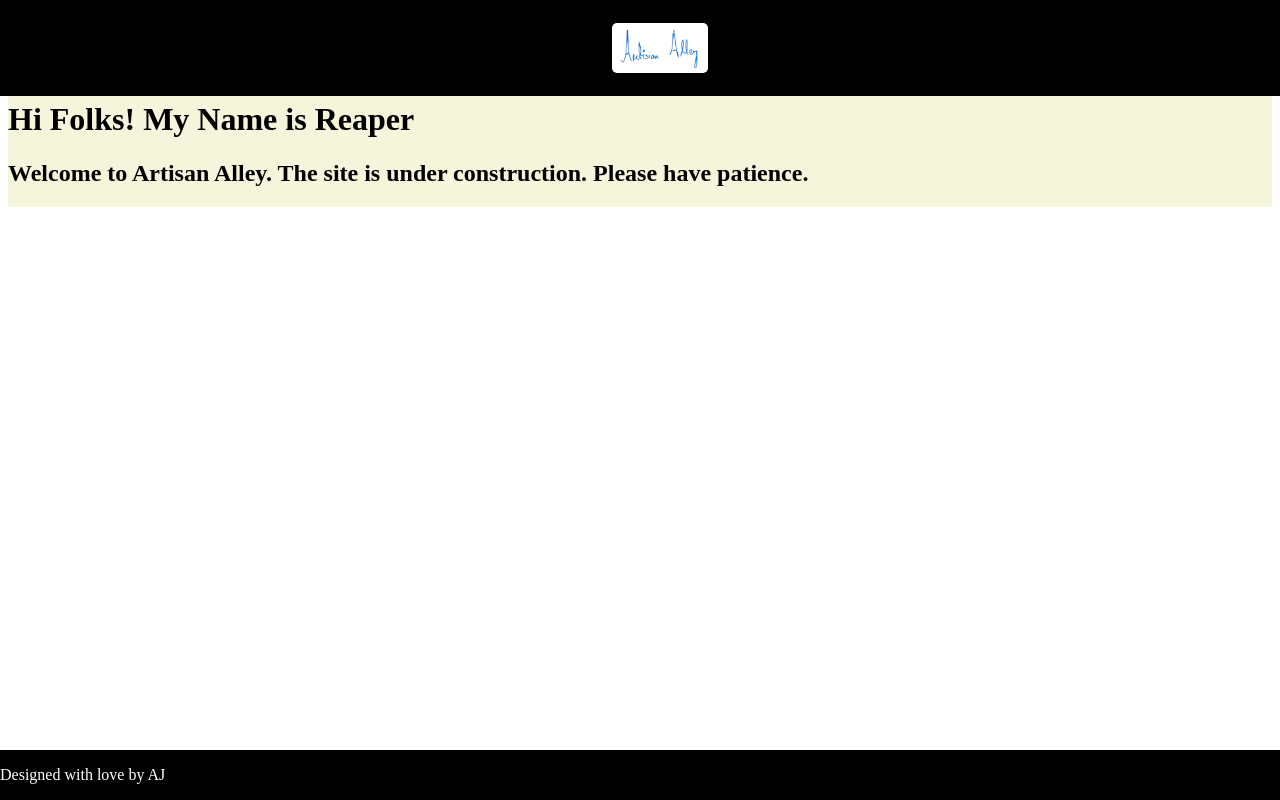
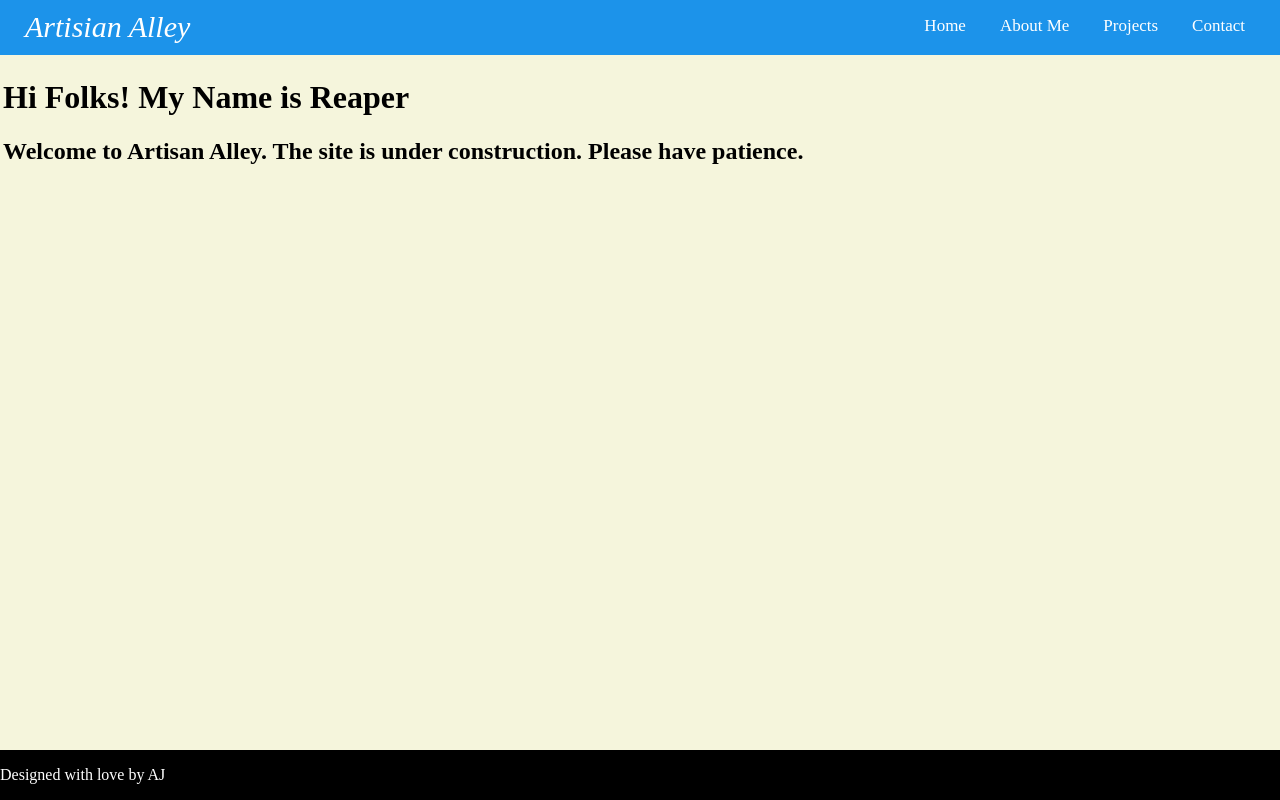
Before and after one commit to Reaper-git/artisianalley, a plain HTML site: page index.html in a window 1280 px wide. Drawn offline with Linux system fonts and the light colour scheme.

Commit message:
Header removed, new Header added

```diff
--- a/index.html
+++ b/index.html
@@ -6,19 +6,24 @@
         <link rel="stylesheet" href="mystyle.css">
     </head>
     <body>
-        <div class="container">
-            <header>
-                <img class="logo" src="logo.png" alt="Artisian Alley">
-            </header>
+        <nav>
+            <label class="logo-main"><a href="">Artisian Alley</a></label>
+            <ul>
+                <li><a href="">Home</a></li>
+                <li><a href="">About Me</a></li>
+                <li><a href="">Projects</a></li>
+                <li><a href="">Contact</a></li>
+            </ul>
+        </nav>
 
-            <main>
-                <h1>Hi Folks! My Name is Reaper</h1>
-                <h2>Welcome to Artisan Alley. The site is under construction. Please have patience.</h2>
-            </main>
+        <div class="main">
+            <h1>Hi Folks! My Name is Reaper</h1>
+            <h2>Welcome to Artisan Alley. The site is under construction. Please have patience.</h2>
+        </div>
 
-            <footer>
+        <div class="footer">
                 <p class="footer-line">Designed with love by AJ</p>
-            </footer>
         </div>
+
     </body>
 </html>
--- a/mystyle.css
+++ b/mystyle.css
@@ -1,40 +1,75 @@
-.container{
-    width: 100%;
-    height: 100%;
+html, body{
+    margin: 0;
+    padding: 0;
     background-color: beige;
 }
 
-header{
-    position: fixed;
+.header{
+    position: relative;
     flex-shrink: 0;
     background-color: black;
-    width: 100%;
-    top: 0;
-    left: 0;
-    right: 0;
-    padding: 20px;
+    width: 100%
 }
 
-main{
-    margin-top: 80px;
-    left: 0;
-    flex-grow: 1;
-    overflow: auto;
-    min-height: 2em;
+nav{
+    background-color: #1C93EA;
+    width: 100%;
+    height: 55px;
 }
 
-img.logo{
-    /* width: 200px;
-    height: 100px; */
-    display: block;
-    margin-left: auto;
-    margin-right: auto;
-    height: 50px;
-    border-radius: 8px;
-    border: solid;
+label.logo-main{
+    font-style: italic;
+    font-size: 30px;
+    font-family: serif;
+    color: white;
+    display: inline-block;
+    padding-left: 20px;
+    padding-top: 10px;
+    padding-bottom: 5px;
 }
 
-footer{
+nav label a{
+    text-decoration: none;
+    cursor: pointer;
+    color: white;
+    padding: 5px 5px 5px 5px;
+    border-radius: 10px;
+}
+
+nav ul{
+    float: right;
+    margin-right: 20px;
+}
+
+nav ul li{
+    list-style: none;
+    color: black;
+    display: inline-block;
+    margin: 10px;
+    line-height: 5%;
+}
+
+nav ul li a{
+    text-decoration: none;
+    cursor: pointer;
+    font-size: 17px;
+    color: white;
+    padding: 5px 5px 5px 5px;
+    border-radius: 10px;
+}
+
+a.active,a:hover{
+    background: white;
+    color: black;
+    transition: .5s;
+}
+
+.main{
+    width: 100%;
+    border: solid transparent;
+}
+
+.footer{
     flex-shrink: 0;
     background-color: black;
     width: 100%;
```
Also changed, not shown: 1 other file.
